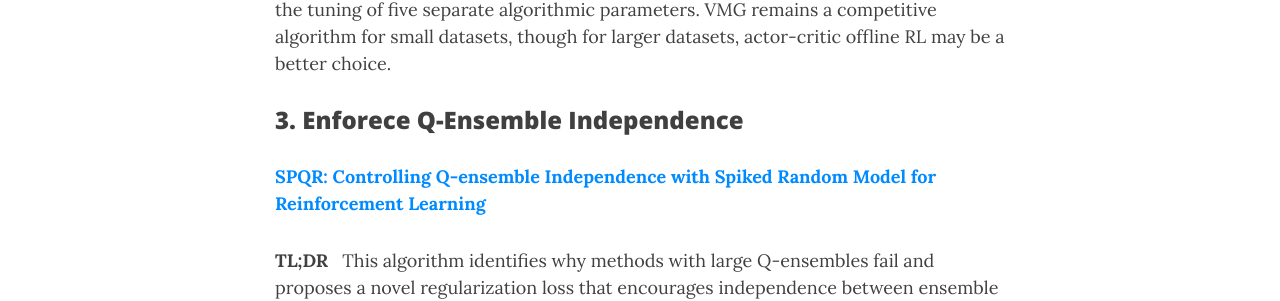
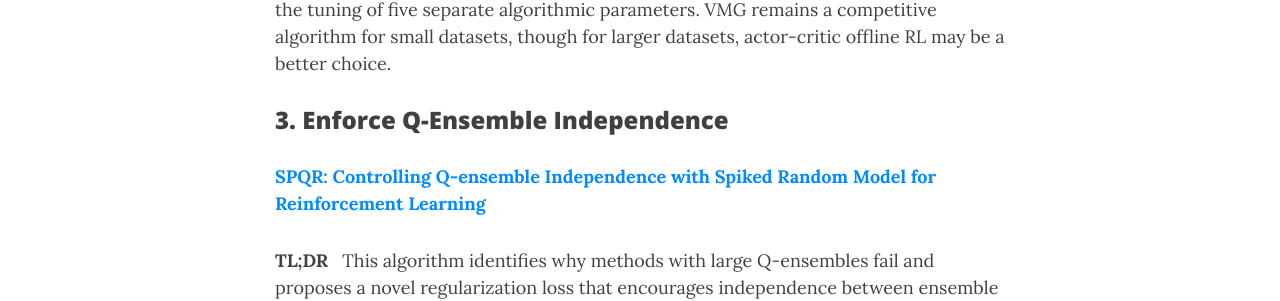
Before and after one commit to dangerbot3pic/dangerbot3pic.github.io, a Jekyll site: the page built from _posts/2024/2024-02-22-tech-blog-Some-Interesting-Offline-RL-Methods-Early-2024.md, in a window 1280 px wide and 900 px high, scrolled down 3981 px. Shown: the part 157-458 px from the top of the window. Built offline with Jekyll 4.4.1, drawn with Linux system fonts in a browser that asks for light colours; nearby versions of some CDN libraries; formulas are drawn with MathJax 3.

Commit message:
Corrected spelling mistake

```diff
--- a/_posts/2024/2024-02-22-tech-blog-Some-Interesting-Offline-RL-Methods-Early-2024.md
+++ b/_posts/2024/2024-02-22-tech-blog-Some-Interesting-Offline-RL-Methods-Early-2024.md
@@ -83,7 +83,7 @@ Finally, a dynamics that produces the action $$a = d(s, s')$$ that causes the st
 
 
 
-### 3. Enforece Q-Ensemble Independence
+### 3. Enforce Q-Ensemble Independence
 
 **[SPQR: Controlling Q-ensemble Independence with Spiked Random Model for Reinforcement Learning](https://arxiv.org/abs/2401.03137)**
 
```
